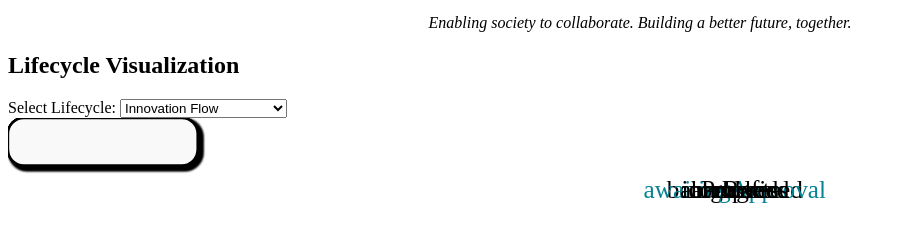
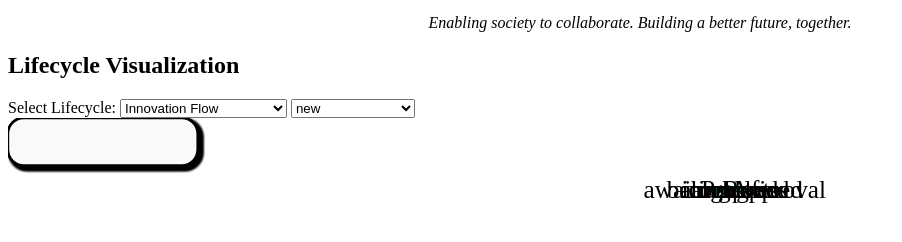
Before and after one commit to alkem-io/visualization, a website built with webpack: page demo-app/index.html in a window 1280 px wide. Shown: the part 356-598 px from the top of the page, without its empty margins (0-902 px from the left). Built offline with nearby package versions, Linux system fonts and the light colour scheme.

Commit message:
Code improvements

```diff
--- a/demo-app/index.html
+++ b/demo-app/index.html
@@ -13,13 +13,12 @@
     <p align="center"><i><b>Open Innovation Platform.</b></i></p>
     <p align="center"><i>Enabling society to collaborate. Building a better future, together.</i></p>
 
-    <div id="app"></div>
     <div class="lifecycle">
       <h2>Lifecycle Visualization</h2>
       <div class="lifecycle-controls">
         <label>Select Lifecycle:
-          <select id="lifecycle-selector" width="80">
-          </select>
+          <select id="lifecycle-selector" width="80"></select>
+          <select id="state-selector" width="80"></select>
         </label>
         <br/>
       </div>
--- a/demo-app/package.json
+++ b/demo-app/package.json
@@ -1,6 +1,6 @@
 {
   "name": "@alkemio/visualization-demo-app",
-  "version": "1.0.0",
+  "version": "1.0.2",
   "description": "",
   "main": "index.js",
   "scripts": {
--- a/demo-app/src/samples/samples.ts
+++ b/demo-app/src/samples/samples.ts
@@ -2,19 +2,36 @@ import InnovationFlow from './LifecycleVisualization/innovation-flow.json';
 import OrganizationVerification from './LifecycleVisualization/organization-verification.json';
 import UserApplication from './LifecycleVisualization/user-application.json';
 
+export type LifecycleVisualizationSample = {
+    id: string;
+    name: string;
+    data: any;
+    url: string;
+    states: string[];
+}
+
 export const samples = {
-    "LifecycleVisualization": {
-        "Innovation Flow": {
-            "json": InnovationFlow,
-            "url": "./src/samples/LifecycleVisualization/innovation-flow.json",
+    "LifecycleVisualization": [
+        {
+            id: "InnovationFlow",
+            name: "Innovation Flow",
+            data: InnovationFlow,
+            url: "./src/samples/LifecycleVisualization/innovation-flow.json",
+            states: Object.keys(InnovationFlow.states)
         },
-        "Organization Verification": {
-            "json": OrganizationVerification,
-            "url": "./src/samples/LifecycleVisualization/organization-verification.json",
+        {
+            id: "OrganizationVerification",
+            name: "Organization Verification",
+            data: OrganizationVerification,
+            url: "./src/samples/LifecycleVisualization/organization-verification.json",
+            states: Object.keys(OrganizationVerification.states)
         },
-        "User Application": {
-            "json": UserApplication,
-            "url": "./src/samples/LifecycleVisualization/user-application.json",
+        {
+            id: "UserApplication",
+            name: "User Application",
+            data: UserApplication,
+            url: "./src/samples/LifecycleVisualization/user-application.json",
+            states: Object.keys(UserApplication.states)
         },
-    }
+    ] as LifecycleVisualizationSample[]
 };
--- a/demo-app/src/visualization/LifecycleVisualizationSample.ts
+++ b/demo-app/src/visualization/LifecycleVisualizationSample.ts
@@ -1,40 +1,59 @@
 import $ from 'jquery';
 import { LifecycleDataProvider, LifecycleVisualization } from '@alkemio/visualization';
-import { samples } from '../samples/samples';
+import { LifecycleVisualizationSample, samples } from '../samples/samples';
 
 
 const LifecycleVisualizationSample = () => {
+
+    // Combo boxes control
     const $lifecycleSelectionControl = $('#lifecycle-selector');
+    const $stateSelectionControl = $('#state-selector');
     let k: keyof typeof samples.LifecycleVisualization;
+    // Load available Lifecycle Visualizations
     for (k in samples.LifecycleVisualization)
     {
-    $lifecycleSelectionControl.append(
-        $("<option>").val(samples.LifecycleVisualization[k].url).html(k)
-    );
+        $lifecycleSelectionControl.append(
+            $("<option>").val(samples.LifecycleVisualization[k].id).html(samples.LifecycleVisualization[k].name)
+        );
+    }
+    function onSelectedLifecycle() {
+        const selectedLifecycleId = $lifecycleSelectionControl.val()!.toString();
+        samples.LifecycleVisualization.forEach(sample => {
+            if (sample.id === selectedLifecycleId)
+            {
+                loadLifecycleData(sample);
+            }
+        });
     }
 
-
-    /// Lifecycle ///////////////////////
-    let lifecycleVisualization: LifecycleVisualization;
-    async function displayLifecycleWithData() {
-    if (lifecycleVisualization) lifecycleVisualization.removeDisplayedLifecycle();
+    // Lifecycle Visualization
     const lifecycleData = new LifecycleDataProvider();
-    const selectedLifecycle = $lifecycleSelectionControl.val()!.toString();
-    await lifecycleData.loadUrl(selectedLifecycle);
-    lifecycleData.updateState('awaitingApproval');
-    lifecycleVisualization = new LifecycleVisualization(
+    const lifecycleVisualization = new LifecycleVisualization(
         document.getElementById("lifecycle-svg") as any,
         lifecycleData,
         800,
         600
     );
-    lifecycleVisualization.displayLifecycle();
+
+    async function loadLifecycleData(sample: LifecycleVisualizationSample) {
+        if (lifecycleVisualization) lifecycleVisualization.removeDisplayedLifecycle();
+
+        await lifecycleData.loadUrl(sample.url);
+        $stateSelectionControl.empty().append(sample.states.map(state => $('<option />').val(state).text(state)));
+        lifecycleData.updateState(sample.states[0]);
+        lifecycleVisualization
+        lifecycleVisualization.displayLifecycle();
     }
-    displayLifecycleWithData();
 
+    // Init:
+    onSelectedLifecycle();
     $lifecycleSelectionControl.on('change', function () {
-    displayLifecycleWithData();
+        onSelectedLifecycle();
     });
+    $stateSelectionControl.on('change', function() {
+        lifecycleData.updateState($stateSelectionControl.val()!.toString());
+        lifecycleVisualization.displayLifecycle();
+    })
 };
 
 export default LifecycleVisualizationSample;
--- a/visualization/package.json
+++ b/visualization/package.json
@@ -1,7 +1,7 @@
 {
   "name": "@alkemio/visualization",
   "displayName": "Alkemio Visualization",
-  "version": "1.0.1",
+  "version": "1.0.2",
   "description": "Alkemio Visualization Component Library",
   "main": "dist/index.js",
   "types": "dist/index.d.ts",
--- a/visualization/src/modules/LifecycleVisualization/LifecycleDataProvider.ts
+++ b/visualization/src/modules/LifecycleVisualization/LifecycleDataProvider.ts
@@ -13,26 +13,42 @@ export class LifecycleDataProvider {
 
   constructor() {}
 
+  static validateLifecycleDefinition(jsonData: string): boolean {
+    if (!jsonData) {
+      throw new Error('Definition is empty');
+    }
 
-  async loadData(jsonData: string) {
-    this.machineDef = JSON.parse(jsonData);
+    try {
+      const jsonDef = JSON.parse(jsonData);
+      const machine = createMachine(jsonDef);
+      toDirectedGraph(machine);
+    } catch (e) {
+      return false;
+    }
+    return true;
+  };
 
-    this.machine = createMachine(this.machineDef);
-    this.graph = toDirectedGraph(this.machine);
-    this.updateState(this.machine.initialState);
+  loadData(jsonData: string): Promise<LifecycleDataProvider> {
+    return new Promise((resolve, reject) => {
+      if (!LifecycleDataProvider.validateLifecycleDefinition(jsonData)) reject('Invalid machine definition');
 
+      this.machineDef = JSON.parse(jsonData);
+      this.machine = createMachine(this.machineDef);
+      this.graph = toDirectedGraph(this.machine);
+      this.updateState(this.machine.initialState);
 
-   return this.machineDef;
+      resolve(this);
+    });
  }
 
-  async loadUrl(jsonDataFileLocation: string) {
+  async loadUrl(jsonDataFileLocation: string): Promise<LifecycleDataProvider> {
     this.machineDef = await d3.json(jsonDataFileLocation);
 
     this.machine = createMachine(this.machineDef);
     this.graph = toDirectedGraph(this.machine);
     this.updateState(this.machine.initialState);
 
-    return this.machineDef;
+    return this;
   }
 
   updateState(newState: string) {
```
Also changed, not shown: demo-app/dist/index.js, demo-app/dist/src/samples/samples.d.ts, demo-app/dist/src/visualization/LifecycleVisualizationSample.d.ts, visualization/dist/index.js, visualization/dist/modules/LifecycleVisualization/LifecycleDataProvider.d.ts, 2 other files.
